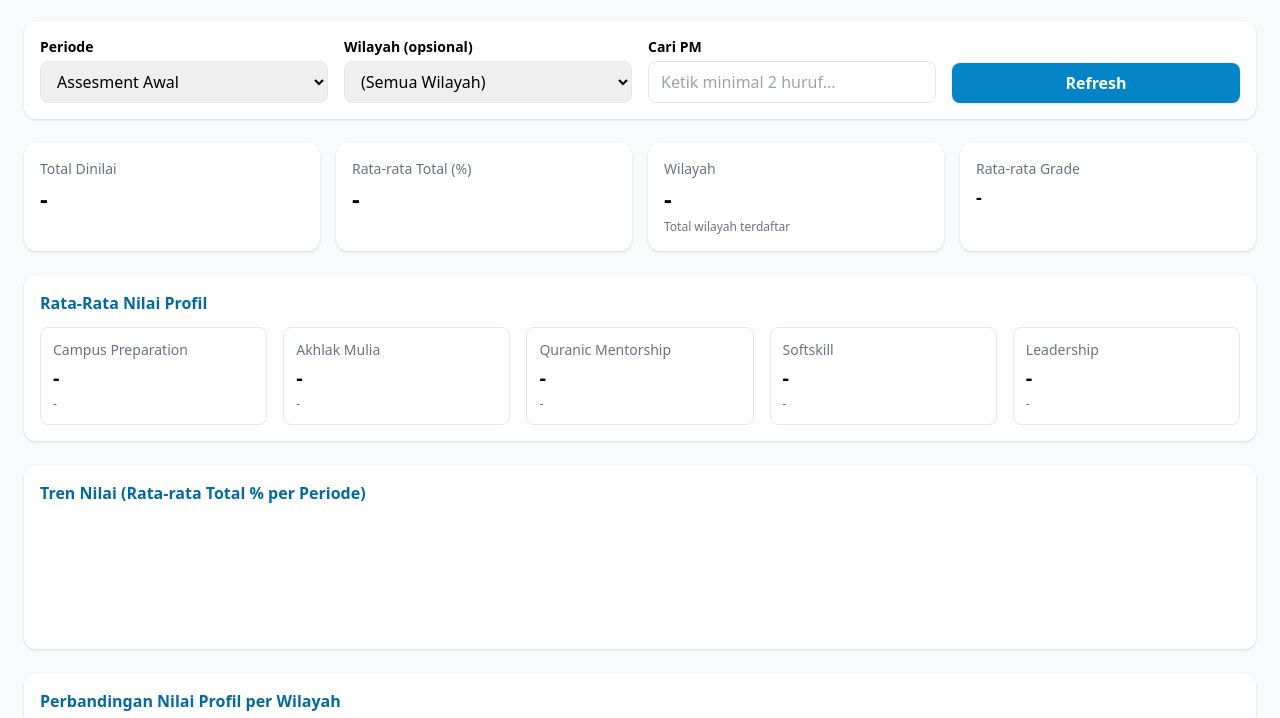
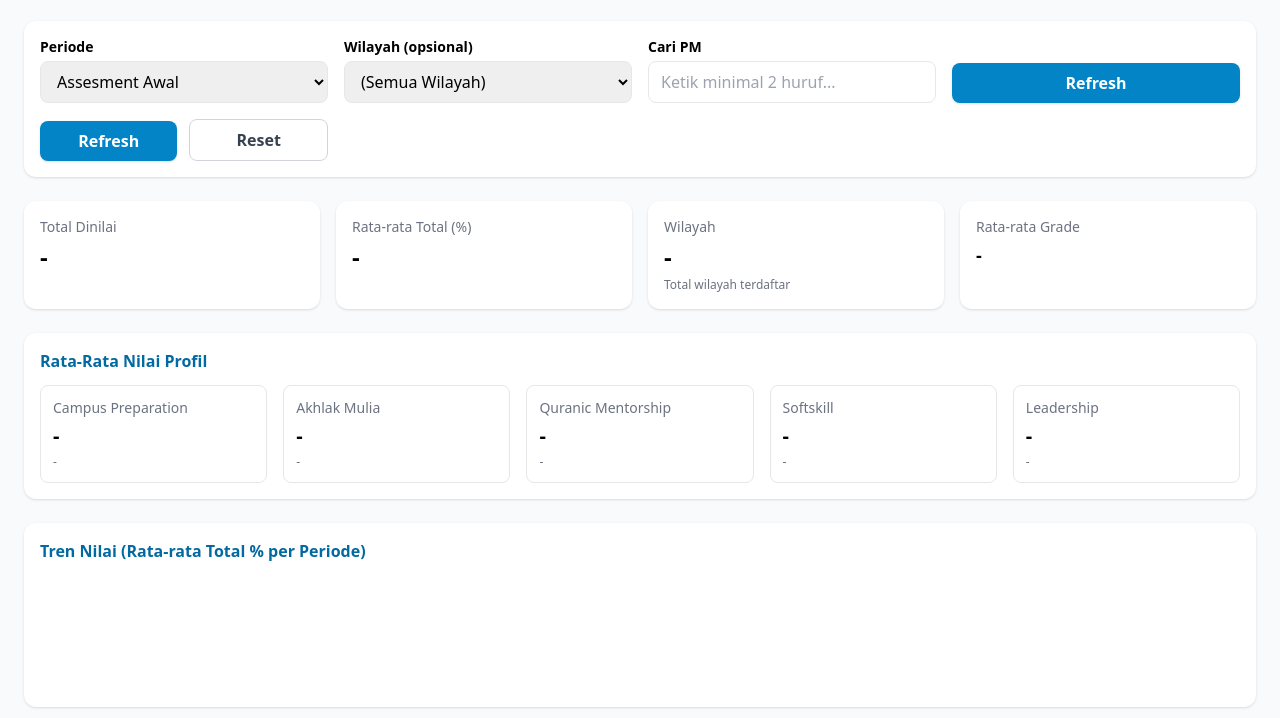
Before and after one commit to hudagraph/assesment-yes, a website: page dashboard.html in a window 1280 px wide. Shown: the part 59-777 px from the top of the page. Drawn offline with nearby package versions, Linux system fonts and the light colour scheme; no server answers.

Commit message:
Update dashboard.html

```diff
--- a/dashboard.html
+++ b/dashboard.html
@@ -47,6 +47,18 @@
           Refresh
         </button>
       </div>
+
+      <div class="flex items-end gap-3">
+        <button id="btnRefresh"
+          class="bg-sky-600 hover:bg-sky-700 text-white px-4 py-2 rounded-lg font-semibold shadow w-full">
+          Refresh
+        </button>
+        <button id="btnReset"
+          class="bg-white border border-gray-300 hover:bg-gray-50 text-gray-700 px-4 py-2 rounded-lg font-semibold w-full">
+          Reset
+        </button>
+      </div>
+
     </section>
 
     <!-- KPI Top (4 kolom) -->
```
